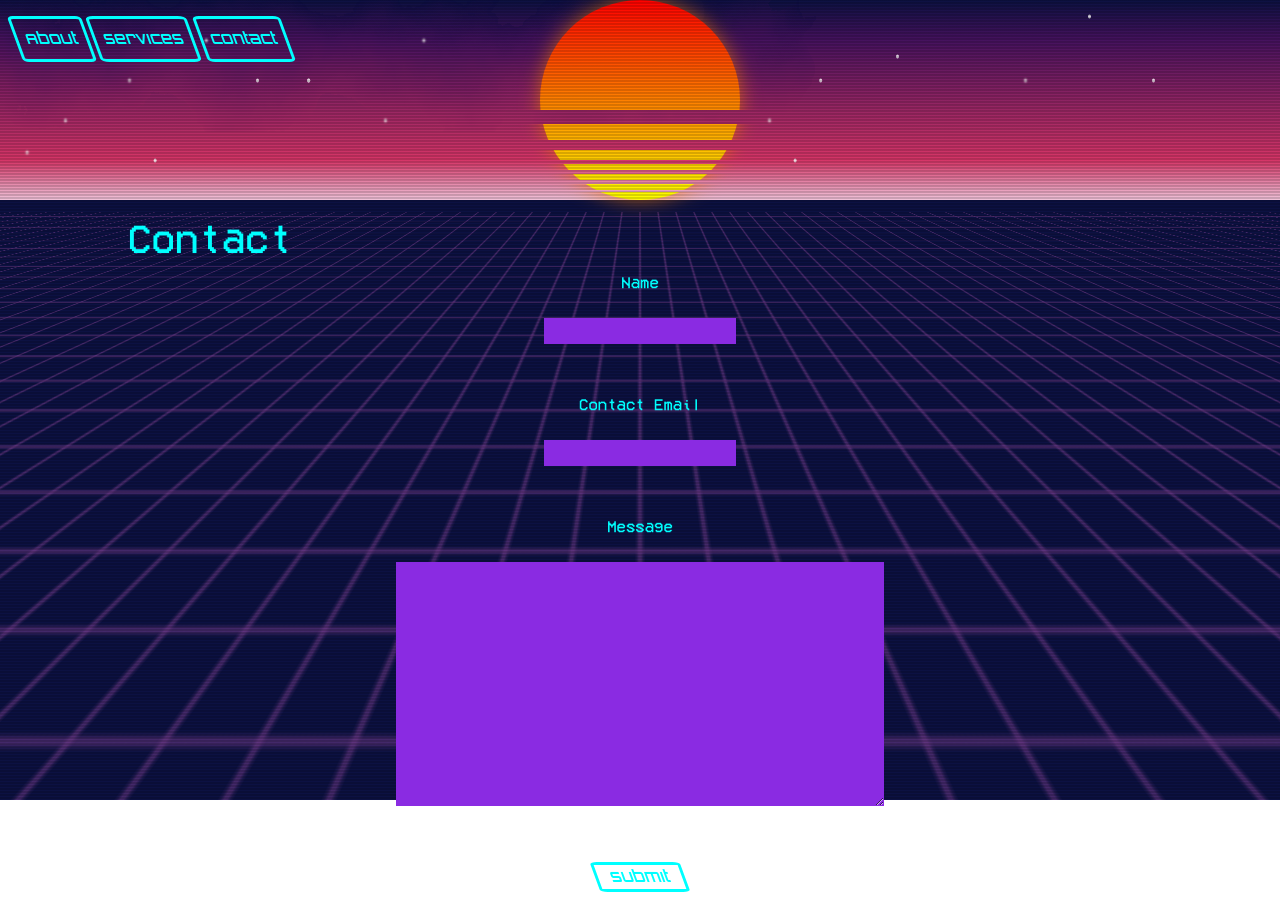
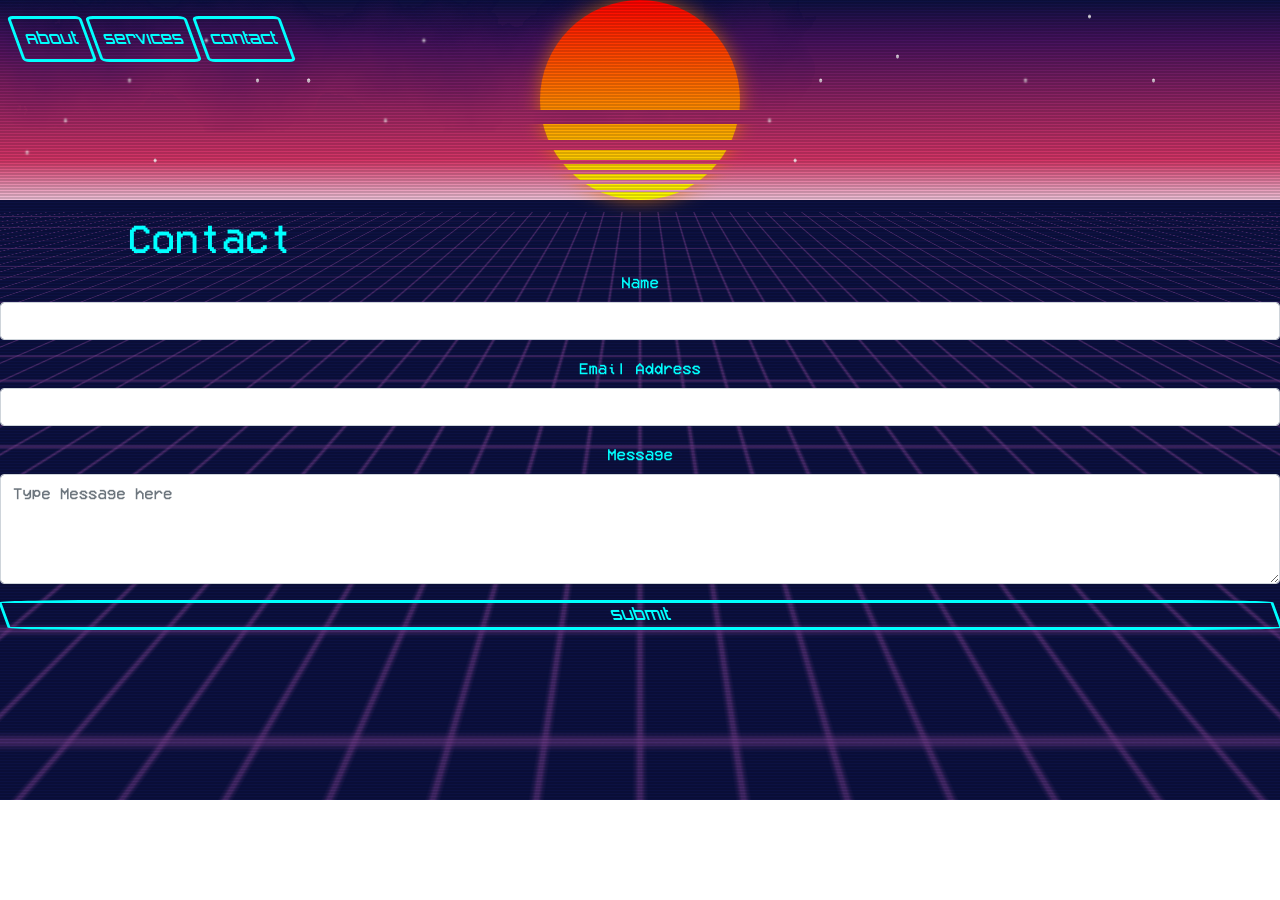
Before and after one commit to jeqb/Website.Frontend, a React (Create React App) app: page /contact in a window 1280 px wide. After the commit the page ends 800 px from the top, so only its background shows below. Built offline with nearby package versions, Linux system fonts and the light colour scheme.

Commit message:
refactoring. making progress.

```diff
--- a/src/App.css
+++ b/src/App.css
@@ -2,6 +2,13 @@ html, body, #root, .App {
   height: 100vh;
   margin: 0;
   font-family: AtarianSystem;
+}
+
+h1 {
+  font-family: VRC;
+
+  text-align: left;
+  padding-left: 10%;
 }
 
 .Content-Container {
@@ -16,11 +23,43 @@ html, body, #root, .App {
   text-align: center;
 }
 
-h1 {
-  font-family: VRC;
+.RetroButton {
+  display: flex;
+  align-items:center;
+  justify-content:center;
+  font-family: ZeroesTwo;
+  color:cyan;
 
-  text-align: left;
-  padding-left: 10%;
+  transform: skew(20deg);
+
+  border-style: solid;
+  border-radius: 8%;
+
+  margin-top: 1vh;
+  margin-bottom: 1vh;
+  margin-left: .2vw;
+  margin-right: .2vw;
+
+  padding-left: 1vw;
+  padding-right: 1vw;
+}
+
+.Button:hover {
+  transition-duration: 0.3s;
+  cursor: pointer;
+
+  color: #F9C80E;
+}
+
+.Button-Collapsed {
+  color:green;
+  border-radius: 1%;
+}
+
+/* ensures text does not get hilighted */
+::selection {
+  color: none;
+  background: none;
 }
 
 /* ANIMATION */
--- a/src/App.js
+++ b/src/App.js
@@ -9,6 +9,7 @@ import Contact from './components/contact/Contact';
 import Services from './components/services/Services';
 import NotFound from './components/not-found/NotFound';
 
+//
 
 const App = () => {
   return (
--- a/src/components/contact/Contact.js
+++ b/src/components/contact/Contact.js
@@ -14,50 +14,47 @@ const Contact = () => {
     console.log('message: ', message);
   };
 
+  // onChange={e => setName(e.target.value)}
+  // onClick={e => { handleSubmit(e) }}
+
   return (
     <div className="Content-Container">
       <h1>
         Contact
       </h1>
-      <div
-        className="ContactForm"
-      >
-        <label>Name</label>
-        <br/>
-        <input
-          name='Name'
-          type='text'
-          onChange={e => setName(e.target.value)}
-        />
-        <br/>
-        <br/>
-        <label>Contact Email</label>
-        <br/>
-        <input
-          name='Email'
-          type='text'
-          onChange={e => setEmail(e.target.value)}
-        />
-        <br/>
-        <br/>
-        <label>Message</label>
-        <br/>
-        <textarea
-          name='Message'
-          type='text'
-          cols="50"
-          rows="10"
-          onChange={e => setMessage(e.target.value)}
-        />
-        <br/>
-        <br/>
-        <div
-          className="Button"
-          onClick={e => { handleSubmit(e) }}
-        >
+      <form>
+        <div className="mb-3">
+          <label for="exampleInputEmail1" className="form-label">
+            Name
+          </label>
+          <input
+            type="name"
+            className="form-control"
+            id="exampleInputEmail1"
+            aria-describedby="emailHelp"
+          />
+        </div>
+        <div className="mb-3">
+          <label for="exampleInputEmail1" className="form-label">
+            Email Address
+          </label>
+          <input
+            type="email"
+            className="form-control"
+            id="exampleInputEmail1"
+            aria-describedby="emailHelp"
+          />
+        </div>
+        <div className="mb-3">
+          <label for="exampleInputEmail1" className="form-label">
+            Message
+          </label>
+          <textarea class="form-control" placeholder="Type Message here" rows="4"></textarea>
+        </div>
+        <div class="RetroButton">
           Submit
         </div>
-      </div>
+      </form>
     </div>
   )
 };
--- a/src/components/header/Header.css
+++ /dev/null
@@ -1,51 +0,0 @@
-.Header {
-    position: sticky;
-    top: 0;
-    height: 8vh;
-    color:cyan;
-    font-family: ZeroesTwo;
-
-    display: flex;
-    flex-direction: row-reverse;
-    text-align: center;
-    z-index: 1;
-}
-
-.Button {
-    display: flex;
-    align-items:center;
-    justify-content:center;
-    font-family: ZeroesTwo;
-    color:cyan;
-
-    transform: skew(20deg);
-
-    border-style: solid;
-    border-radius: 8%;
-
-    margin-top: 1vh;
-    margin-bottom: 1vh;
-    margin-left: .2vw;
-    margin-right: .2vw;
-
-    padding-left: 1vw;
-    padding-right: 1vw;
-}
-
-.Button:hover {
-    transition-duration: 0.3s;
-    cursor: pointer;
-
-    color: #F9C80E;
-}
-
-.Button-Collapsed {
-    color:green;
-    border-radius: 1%;
-}
-
-/* ensures text does not get hilighted */
-::selection {
-    color: none;
-    background: none;
-}
--- a/src/components/header/Header.js
+++ b/src/components/header/Header.js
@@ -1,7 +1,5 @@
 import React, { useState } from 'react';
 import { withRouter, useHistory  } from 'react-router-dom';
-
-import './Header.css';
 
 const Header = () => {
 
@@ -35,7 +33,7 @@ const Header = () => {
           <ul className="navbar-nav me-auto mb-2 mb-lg-0">
             <li className="nav-item">
               <div
-                className={`nav-link active ${isNavCollapsed ? 'Button' : 'Button Button-Collapsed'}`}
+                className={`nav-link active ${isNavCollapsed ? 'RetroButton' : 'RetroButton Button-Collapsed'}`}
                 aria-current="page"
                 onClick={() => handleClick('/about')}
               >
@@ -44,7 +42,7 @@ const Header = () => {
             </li>
             <li className="nav-item">
               <div
-                className={`nav-link active ${isNavCollapsed ? 'Button' : 'Button Button-Collapsed'}`}
+                className={`nav-link active ${isNavCollapsed ? 'RetroButton' : 'RetroButton Button-Collapsed'}`}
                 aria-current="page"
                 onClick={() => handleClick('/services')}
               >
@@ -53,7 +51,7 @@ const Header = () => {
             </li>
             <li className="nav-item">
               <div
-                  className={`nav-link active ${isNavCollapsed ? 'Button' : 'Button Button-Collapsed'}`}
+                  className={`nav-link active ${isNavCollapsed ? 'RetroButton' : 'RetroButton Button-Collapsed'}`}
                   aria-current="page"
                   onClick={() => handleClick('/contact')}
                 >
```
